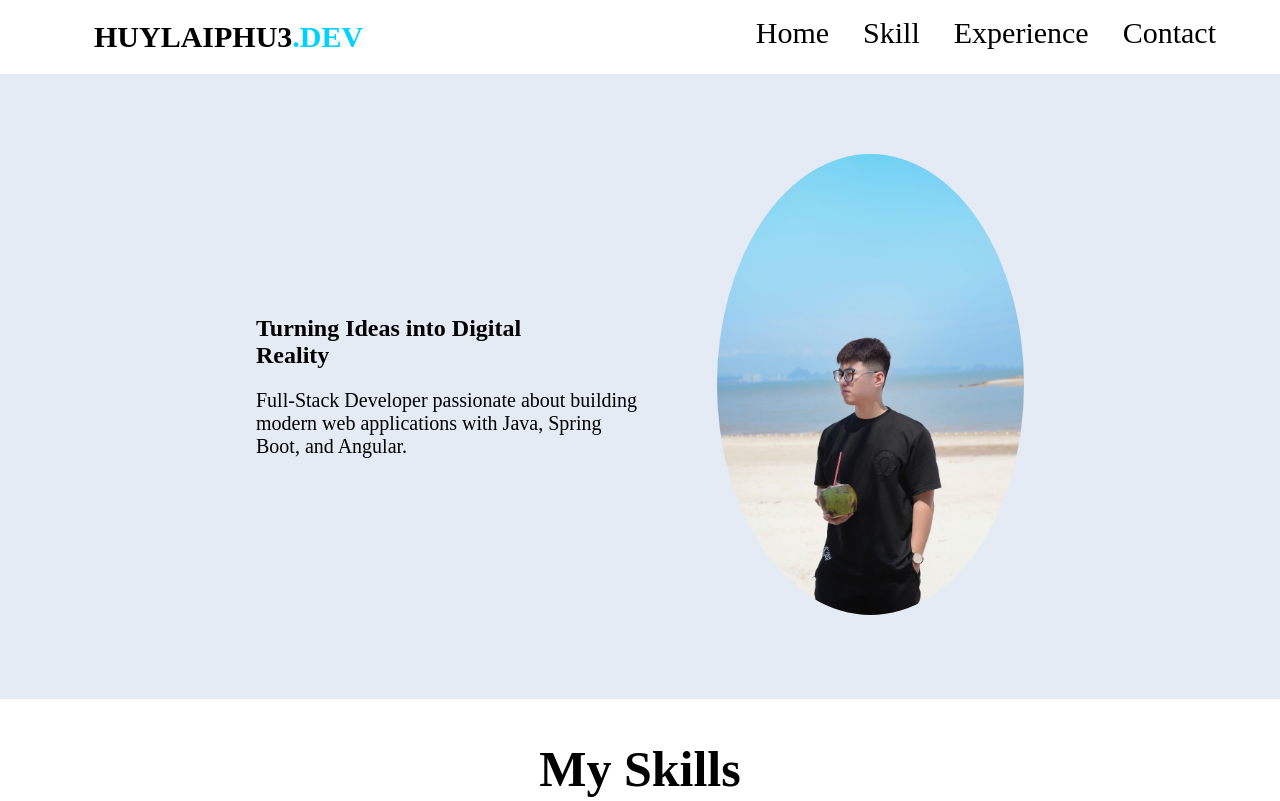
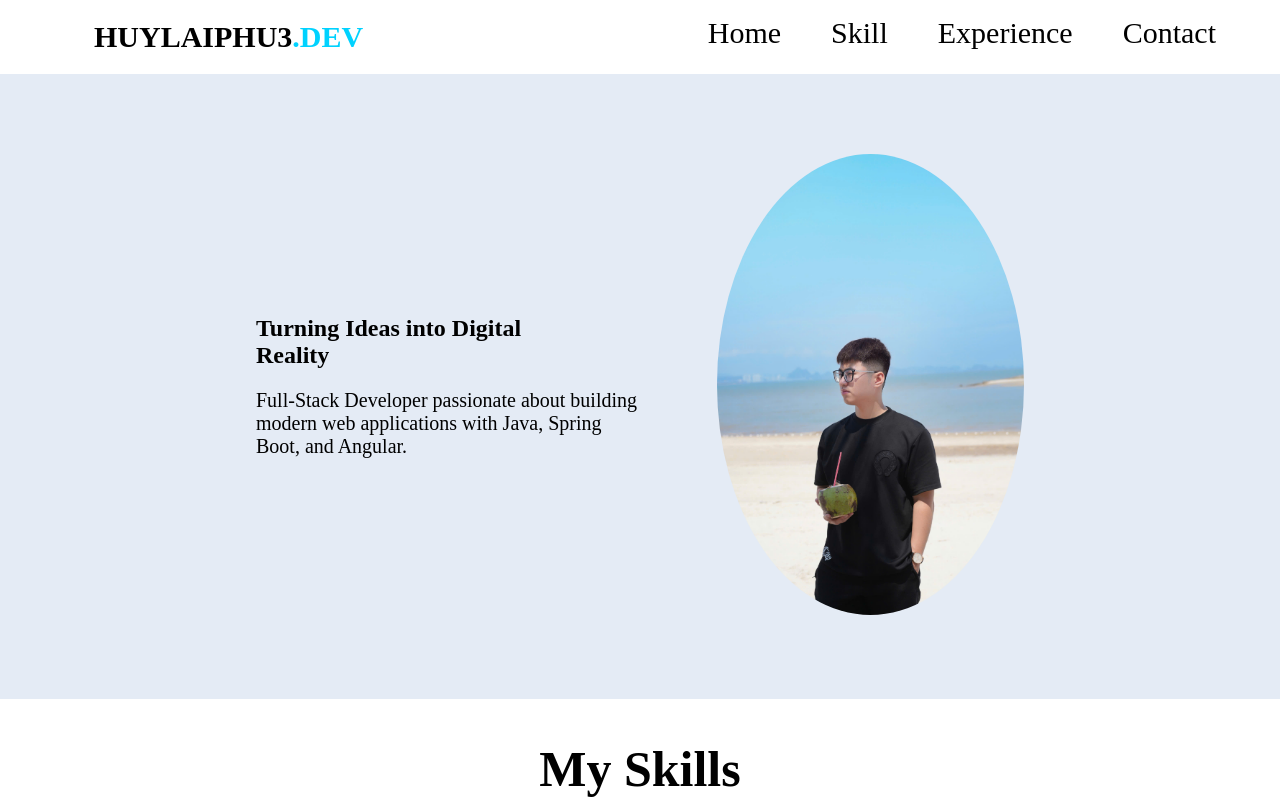
Before and after one commit to huylaiphu3/huylaiphu3_portfolio, a plain HTML site: page index.html in a window 1280 px wide. Shown: the top 801 px of the page. Drawn offline with Linux system fonts and the light colour scheme.

Commit message:
rename file html to "index.html"

```diff
--- a/header.css
+++ b/header.css
@@ -18,11 +18,24 @@ header {
     justify-content: space-between;
     margin: 0 0;
 }
+/*.navbar li{*/
+/*    font-size: 30px;*/
+/*    display: inline-block;*/
+/*    margin-left: 30px;*/
+/*}*/
+.navbar ul{
+    display:flex;
+    list-style:none;
+    gap:30px;
+    padding:0;
+}
+
 .navbar li{
-    font-size: 30px;
-    display: inline-block;
-    margin-left: 30px;
+    display:inline-block;
+    margin-left:20px;
+    font-size:30px;
 }
+
 a{
     text-decoration: none;
     color: var(--primary-color);
--- a/index.html
+++ b/index.html
@@ -2,6 +2,7 @@
 <html lang="en">
 <head>
     <meta charset="UTF-8">
+    <meta name="viewport" content="width=device-width, initial-scale=1.0">
     <title>Portfolio-Lại Phú Huy</title>
     <link rel="stylesheet" href="header.css">
     <link rel="stylesheet" href="summary.css">
```
